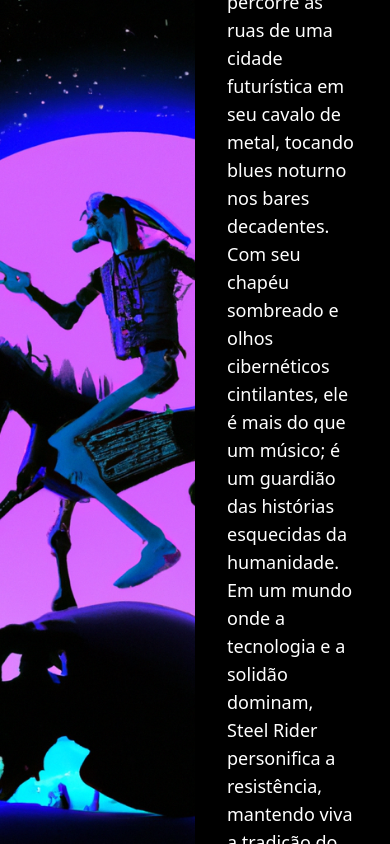
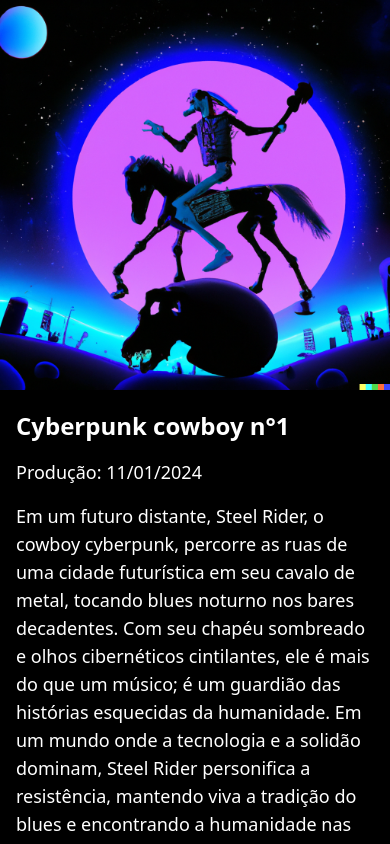
Before and after one commit to RamonMoraesyyz/cyberpunkcowboy, a Nuxt app: page / in a window 390 px wide. Built offline with nearby package versions, Linux system fonts and the light colour scheme.

Commit message:
Ajuse responsivo das páginas

```diff
--- a/pages/index.vue
+++ b/pages/index.vue
@@ -1,37 +1,33 @@
 <template>
-  <div class="relative bg-black text-white flex h-screen overflow-hidden">
+  <div class="relative bg-black text-white flex flex-col md:flex-row h-screen overflow-hidden">
 
     <!-- Conteúdo esquerdo (imagem) -->
-    <div class="w-1/2">
-      <img src="/cyberpunkcowboy.png" class="w-full h-full object-cover transform scale-70" />
+    <div class="w-full md:w-1/2">
+      <img src="/cyberpunkcowboy.png" class="w-full h-auto md:h-full object-cover transform scale-70" />
     </div>
 
     <!-- Conteúdo direito (título, data, detalhes) -->
-    <div class="w-1/2 p-8 flex flex-col justify-center">
+    <div class="w-full md:w-1/2 p-4 md:p-8 flex flex-col justify-center">
 
       <!-- Título -->
-      <h1 class="text-4xl font-bold mb-10 mt-1">Cyberpunk cowboy n°1</h1>
+      <h1 class="text-2xl md:text-4xl font-bold mb-4 md:mb-10 mt-1">Cyberpunk cowboy n°1</h1>
 
       <!-- Campo para a data da produção -->
       <div class="mb-4">
         <label class="text-lg">Produção: 11/01/2024</label>
-        <input type="text" class="bg-black border-b-2 border-white text-white p-2 w-full">
+
       </div>
 
       <!-- Campo para detalhes -->
       <div class="mb-4">
-        <label class="text-lg"> Em um futuro distante, Steel Rider, o cowboy cyberpunk, percorre as ruas de uma cidade futurística em seu cavalo de metal,
-          tocando blues noturno nos bares decadentes.
-          Com seu chapéu sombreado e olhos cibernéticos cintilantes,
-          ele é mais do que um músico; é um guardião das histórias esquecidas da humanidade.
-          Em um mundo onde a tecnologia e a solidão dominam, Steel Rider personifica a resistência, mantendo viva a tradição do blues e encontrando a humanidade nas notas de sua guitarra elétrica e nos relinchos metálicos de seu leal companheiro. </label>
-
+        <label class="text-lg block mb-2">Em um futuro distante, Steel Rider, o cowboy cyberpunk, percorre as ruas de uma cidade futurística em seu cavalo de metal, tocando blues noturno nos bares decadentes.
+          Com seu chapéu sombreado e olhos cibernéticos cintilantes, ele é mais do que um músico; é um guardião das histórias esquecidas da humanidade.
+          Em um mundo onde a tecnologia e a solidão dominam, Steel Rider personifica a resistência, mantendo viva a tradição do blues e encontrando a humanidade nas notas de sua guitarra elétrica e nos relinchos metálicos de seu leal companheiro.</label>
       </div>
 
       <!-- Campo para o player de música -->
-      <div>
-
-        <audio controls class="w-full mt-10">
+      <div class="w-full mb-4 md:mt-10">
+        <audio controls class="w-full">
           <source src="../public/cyberpunkcowboyn1110124.mp3" type="audio/mpeg">
         </audio>
       </div>
--- a/pages/uriki.vue
+++ b/pages/uriki.vue
@@ -1,35 +1,33 @@
 <template>
-    <div class="relative bg-black text-white flex h-screen overflow-hidden">
+    <div class="relative bg-black text-white flex flex-col md:flex-row h-screen overflow-hidden">
 
       <!-- Conteúdo esquerdo (imagem) -->
-      <div class="w-1/2">
-        <img src="../public/indiansuriki.jpeg" class="w-full h-full object-cover transform scale-70" />
+      <div class="w-full md:w-1/2">
+        <img src="../public/indiansuriki.jpeg" class="w-full h-auto md:h-full object-cover transform scale-70" />
       </div>
 
       <!-- Conteúdo direito (título, data, detalhes) -->
-      <div class="w-1/2 p-8 flex flex-col justify-center">
+      <div class="w-full md:w-1/2 p-4 md:p-8 flex flex-col justify-center">
 
         <!-- Título -->
-        <h1 class="text-4xl font-bold mb-10 mt-1">Indians Uriki n°2</h1>
+        <h1 class="text-2xl md:text-4xl font-bold mb-4 md:mb-10 mt-1">Uriki Indians n°2</h1>
 
         <!-- Campo para a data da produção -->
         <div class="mb-4">
           <label class="text-lg">Produção: 20/01/2024</label>
-          <input type="text" class="bg-black border-b-2 border-white text-white p-2 w-full">
+
         </div>
 
         <!-- Campo para detalhes -->
         <div class="mb-4">
-          <label class="text-lg"> No coração da densa floresta tropical, o povo indígena Uriki praticava um ritual sagrado à luz da lua, onde, ao som de tambores e flautas, evocavam os espíritos de seus antepassados.
+          <label class="text-lg block mb-2">No coração da densa floresta tropical, o povo indígena Uriki praticava um ritual sagrado à luz da lua, onde, ao som de tambores e flautas, evocavam os espíritos de seus antepassados.
              Vestidos com ornamentos de penas, dançavam em círculo, entoando cânticos ancestrais para estabelecer uma ligação transcendental com a natureza e seus antigos guias espirituais.
              Liderados por um ancião, o ritual atingia seu ápice, dissipando as fronteiras entre o mundo terreno e espiritual. Os Uriki acreditavam que, nesses momentos, a sabedoria ancestral era compartilhada pelos espíritos, proporcionando orientação e bênçãos para a tribo.
              Ao nascer do sol, agradeciam aos espíritos, mantendo viva a chama da espiritualidade e harmonia com a natureza para as gerações futuras. </label>
-
         </div>
 
         <!-- Campo para o player de música -->
-        <div>
-
+        <div class="w-full mb-4 md:mt-10">
           <audio controls class="w-full">
             <source src="../public/uriki.aac" type="audio/mpeg">
           </audio>
```
